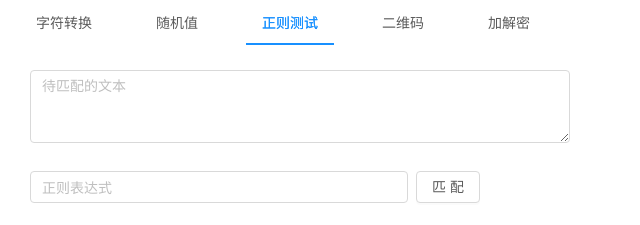
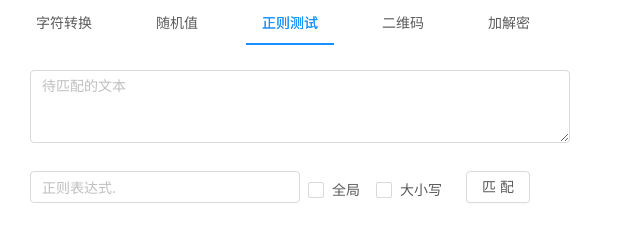
Before and after one commit to zhoubangfu/chrome-toolbox, a React (Create React App) app: page / in a window 1280 px wide. Shown: the top 225 px of the page, without its empty margins (0-640 px from the left). Built offline with nearby package versions, Linux system fonts and the light colour scheme.

Commit message:
add  ✅正则模块

```diff
--- a/src/views/RegExp/index.tsx
+++ b/src/views/RegExp/index.tsx
@@ -1,6 +1,8 @@
 import React, { useState } from 'react'
 
-import { Form, Input, Button } from 'antd'
+import { Form, Input, Button, Checkbox } from 'antd'
+
+const CheckboxGroup = Checkbox.Group
 
 const RegExpTools = () => {
   // 待匹配文本
@@ -9,12 +11,29 @@ const RegExpTools = () => {
   const [regexp, setRegexp] = useState<string>('')
   // 替换文本
   const [replaceText, setReplaceText] = useState<string>('')
+  // 正则状态
+  const [regexpType, setRegexpType] = useState<Array<any>>([])
+
+  // 匹配结果
+  const [matchResult, setMatchResult] = useState<string>('')
+  // 替换结果
+  const [replaceResult, setReplaceResult] = useState<string>('')
+
   const handleTest = (): void => {
-    console.log(text)
+    const generateReg = new RegExp(regexp, regexpType.join(''))
+    let matchArr: Array<any> | null = []
+
+    if (text && regexp) {
+      matchArr = text.match(generateReg)
+    }
+
+    const result = `${generateReg} 共${matchArr?.length}个结果：\n${matchArr?.join('\n')}`
+    setMatchResult(result)
   }
 
   const handleReplace = (): void => {
-    console.log(replaceText)
+    const generateReg = new RegExp(regexp, regexpType.join(''))
+    setReplaceResult(text.replace(generateReg, replaceText))
   }
 
   return (
@@ -34,14 +53,24 @@ const RegExpTools = () => {
           <Form.Item
             name="regexp"
             rules={[{ required: true }]}
-            style={{ display: 'inline-block', width: '70%' }}
+            style={{ display: 'inline-block', width: '50%' }}
           >
             <Input
               value={regexp}
               onChange={(e: React.ChangeEvent<HTMLInputElement>) =>
                 setRegexp(e.target.value)
               }
-              placeholder="正则表达式"
+              placeholder="正则表达式."
+            />
+          </Form.Item>
+          <Form.Item style={{ display: 'inline-block', margin: '0 8px' }}>
+            <CheckboxGroup
+              options={[
+                { label: '全局', value: 'g' },
+                { label: '大小写', value: 'i' }
+              ]}
+              value={regexpType}
+              onChange={setRegexpType}
             />
           </Form.Item>
           <Form.Item style={{ display: 'inline-block', margin: '0 8px' }}>
@@ -49,7 +78,7 @@ const RegExpTools = () => {
           </Form.Item>
         </Form.Item>
         <Form.Item>
-          <Input.TextArea placeholder="匹配结果" disabled rows={3} />
+          <Input.TextArea placeholder="匹配结果" disabled rows={3} value={matchResult} />
         </Form.Item>
         <Form.Item style={{ marginBottom: 0 }}>
           <Form.Item
@@ -70,7 +99,7 @@ const RegExpTools = () => {
           </Form.Item>
         </Form.Item>
         <Form.Item>
-          <Input.TextArea placeholder="替换结果" disabled rows={3} />
+          <Input.TextArea placeholder="替换结果" rows={3} value={replaceResult} />
         </Form.Item>
       </Form>
     </div>
```
